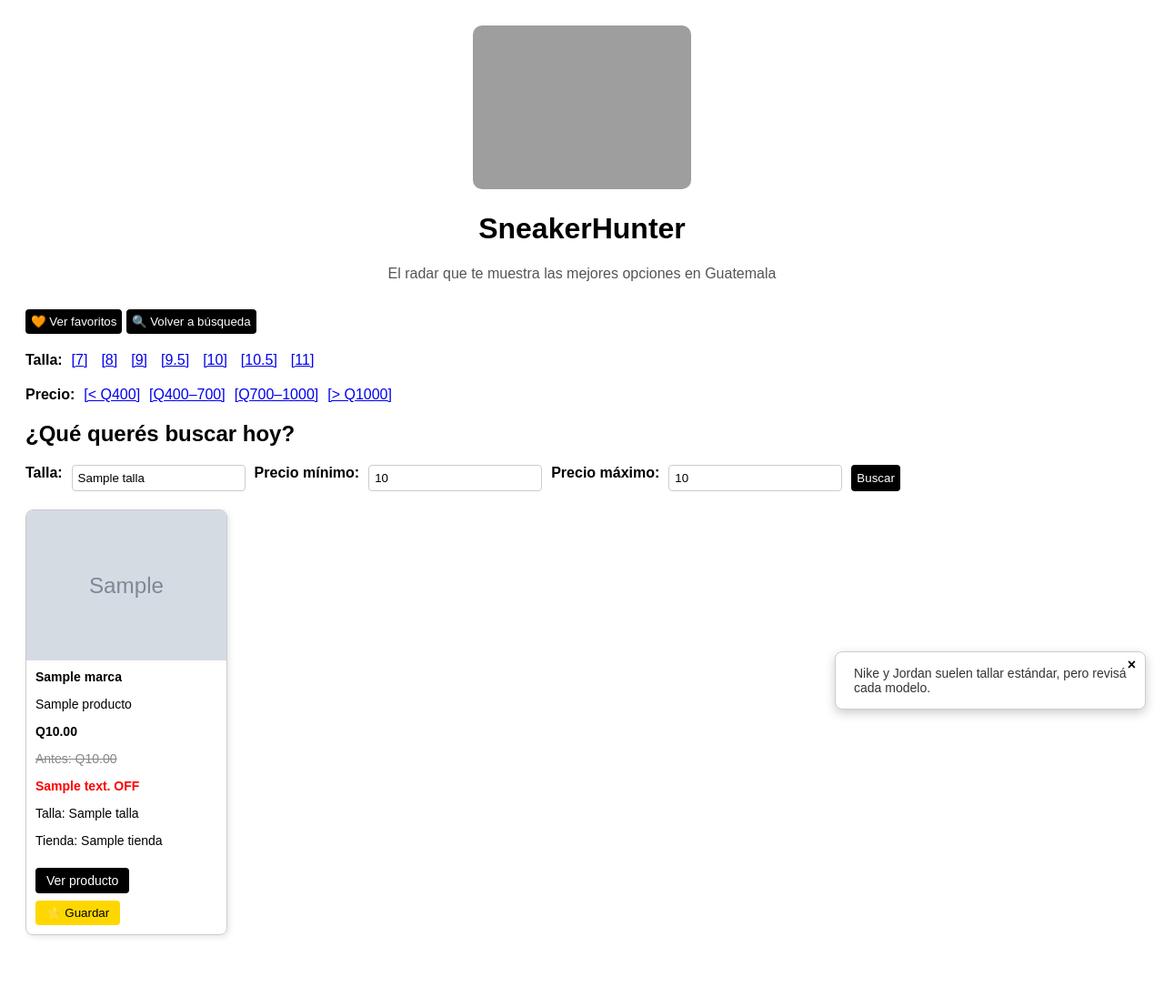
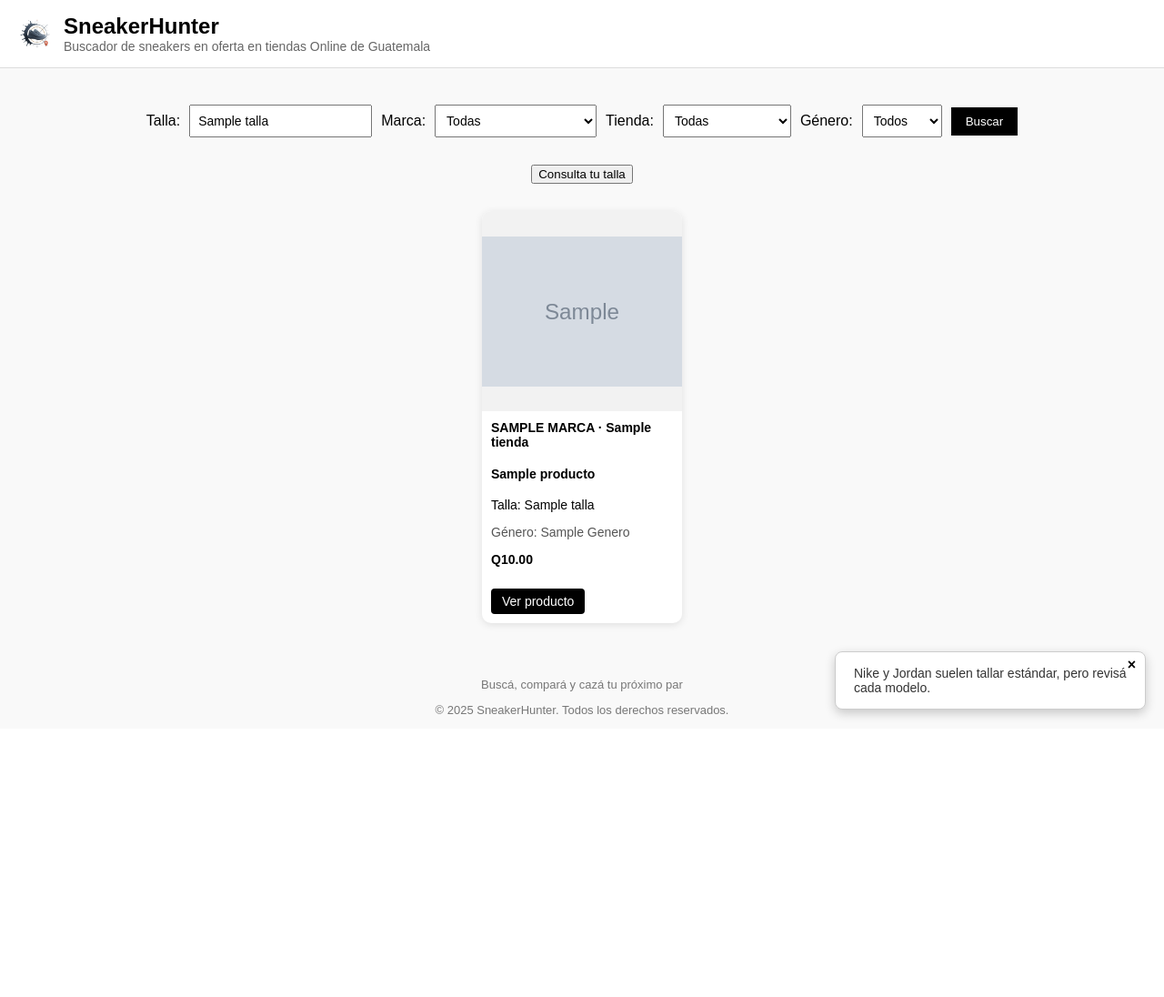
Before and after one commit to dagmuzik/meatpack-flask, a Flask app: template templates/index.html in a window 1280 px wide. Shown: the whole page at 91% size. After the commit the page ends 790 px from the top, so only its background shows below. Run offline with Flask 3, Linux system fonts and the light colour scheme; the template is opened without the code that fills it: most values are stand-ins (such as "Sample title", 1, 10 or a date in 2020); grey boxes marked "Sample" are stand-in pictures; grey boxes are pictures that could not be loaded.

Commit message:
Update index.html

```diff
--- a/templates/index.html
+++ b/templates/index.html
@@ -1,137 +1,327 @@
 <!DOCTYPE html>
-
 <html lang="es">
 <head>
-<meta charset="utf-8"/>
+  <meta charset="UTF-8" />
+  <meta name="viewport" content="width=device-width, initial-scale=1.0"/>
   <title>SneakerHunter</title>
   <style>
-    body { font-family: sans-serif; padding: 20px; background: #fff; }
-    form, .filters { display: flex; flex-wrap: wrap; gap: 10px; margin-bottom: 20px; }
-    label { font-weight: bold; }
-    input, button { padding: 6px; border-radius: 4px; border: 1px solid #ccc; }
-    button { background: black; color: white; border: none; cursor: pointer; }
-    button:hover { background: #333; }
-    .btn-tab { margin-bottom: 20px; }
-    .card-container { display: flex; flex-wrap: wrap; gap: 16px; margin-bottom: 40px; }
-    .card { width: 220px; border: 1px solid #ccc; border-radius: 8px; box-shadow: 2px 2px 6px rgba(0,0,0,0.1); overflow: hidden; display: flex; flex-direction: column; }
-    .card img { width: 100%; height: auto; max-height: 240px; object-fit: contain; }
-    .card-body { padding: 10px; font-size: 14px; }
-    .card-body h4 { margin: 0 0 6px; }
-    .card-body .original { text-decoration: line-through; color: #888; }
-    .card-body .descuento { color: red; font-weight: bold; }
-    .card-body .btn, .favorito-btn {
-      margin-top: 8px; display: inline-block; padding: 6px 12px; border-radius: 4px; text-align: center;
-      text-decoration: none; background: black; color: white;
+    body {
+      margin: 0;
+      font-family: Arial, sans-serif;
+      background-color: #f9f9f9;
     }
-    .favorito-btn { background: gold; color: black; border: none; cursor: pointer; }
-    @media (max-width: 768px) {
-      .card-container { justify-content: center; }
-      .card { width: 100%; max-width: 300px; }
+
+    header {
+      background: #fff;
+      padding: 15px 20px;
+      display: flex;
+      align-items: center;
+      border-bottom: 1px solid #ddd;
+      flex-wrap: wrap;
+    }
+
+    header img {
+      height: 40px;
+      margin-right: 10px;
+    }
+
+    .title-container {
+      display: flex;
+      flex-direction: column;
+    }
+
+    .title-container h1 {
+      margin: 0;
+      font-size: 24px;
+    }
+
+    .title-container span {
+      font-size: 14px;
+      color: #666;
+    }
+
+    main {
+      padding: 20px;
+      text-align: center;
+    }
+
+    #loader {
+      display: none;
+      margin: 20px auto;
+    }
+
+    form {
+      display: flex;
+      flex-wrap: wrap;
+      justify-content: center;
+      align-items: center;
+      gap: 10px;
+      margin-top: 20px;
+    }
+
+    form input, form select {
+      padding: 8px;
+      font-size: 14px;
+    }
+
+    form button {
+      background: #000;
+      color: white;
+      border: none;
+      padding: 8px 16px;
+      cursor: pointer;
+    }
+
+    .card-container {
+      display: flex;
+      flex-wrap: wrap;
+      gap: 20px;
+      justify-content: center;
+      margin-top: 20px;
+    }
+
+    .card {
+      width: 220px;
+      background: white;
+      border-radius: 10px;
+      box-shadow: 0 2px 8px rgba(0,0,0,0.1);
+      overflow: hidden;
+      display: flex;
+      flex-direction: column;
+    }
+
+    .card img {
+      width: 100%;
+      height: 220px;
+      object-fit: contain;
+      background: #f2f2f2;
+    }
+
+    .card-body {
+      padding: 10px;
+      font-size: 14px;
+      text-align: left;
+    }
+
+    .btn {
+      display: inline-block;
+      margin-top: 10px;
+      padding: 6px 12px;
+      background: black;
+      color: white;
+      text-align: center;
+      border-radius: 4px;
+      text-decoration: none;
+    }
+
+    footer {
+      text-align: center;
+      margin-top: 40px;
+      font-size: 13px;
+      color: #777;
+    }
+
+    #modalTallas {
+      display: none;
+      position: fixed;
+      top: 0; left: 0;
+      width: 100%; height: 100%;
+      background: rgba(0,0,0,0.7);
+      z-index: 1000;
+      justify-content: center;
+      align-items: center;
+    }
+
+    #modalTallas .contenido {
+      background: white;
+      padding: 30px 20px;
+      max-width: 90%;
+      max-height: 90%;
+      overflow-y: auto;
+      border-radius: 10px;
+      position: relative;
+      text-align: center;
+    }
+
+    #modalTallas .contenido table {
+      border-collapse: collapse;
+      margin: 10px auto 20px;
+    }
+
+    #modalTallas .contenido th, td {
+      border: 1px solid #ccc;
+      padding: 6px 10px;
+    }
+
+    #modalTallas .cerrar {
+      position: absolute;
+      top: 10px;
+      right: 20px;
+      cursor: pointer;
+      font-size: 26px;
+      font-weight: bold;
+    }
+
+    .logo-modal {
+      width: 100px;
+      margin: 0 auto 10px;
+    }
+
+    .boton-cerrar-movil {
+      display: none;
+      margin-top: 20px;
+      padding: 10px 20px;
+      background: black;
+      color: white;
+      border: none;
+      border-radius: 6px;
+      cursor: pointer;
+    }
+
+    #popup-tip {
+      display:none;
+      position:fixed;
+      bottom:20px;
+      right:20px;
+      background:white;
+      border:1px solid #ccc;
+      padding:15px 20px;
+      border-radius:8px;
+      box-shadow: 0 4px 12px rgba(0,0,0,0.2);
+      max-width: 300px;
+      z-index:9999;
+    }
+
+    @media (max-width: 600px) {
+      form {
+        flex-direction: column;
+      }
+      .boton-cerrar-movil {
+        display: inline-block;
+      }
+      #modalTallas .contenido {
+        padding: 20px 10px;
+      }
     }
   </style>
 </head>
 <body>
-<div style="text-align: center; margin-bottom: 30px;">
-<img alt="SneakerHunter Logo" src="static/img/sneakerhunter_logo_only.png" style="width: 240px; border-radius: 10px;"/>
+
+<header>
+  <img src="/static/img/sneakerhunter_logo.png" alt="Logo">
+  <div class="title-container">
     <h1>SneakerHunter</h1>
-<p style="color: #555;">El radar que te muestra las mejores opciones en Guatemala</p>
+    <span>Buscador de sneakers en oferta en tiendas Online de Guatemala</span>
   </div>
-<div class="btn-tab">
-<button onclick="mostrarFavoritos()">🧡 Ver favoritos</button>
-<button onclick="volverABusqueda()">🔍 Volver a búsqueda</button>
-</div>
-<div class="filters">
-<strong>Talla:</strong>
-  {% for t in ["7", "8", "9", "9.5", "10", "10.5", "11"] %}
-    <a href="?talla={{ t }}" style="margin-right:5px;">[{{ t }}]</a>
+</header>
+
+<main>
+  <form method="post" onsubmit="mostrarLoader()">
+    <label for="talla">Talla:</label>
+    <input type="text" name="talla" placeholder="Ej. 9.5" value="{{ talla or '' }}">
+
+    <label for="marca">Marca:</label>
+    <select name="marca">
+      <option value="">Todas</option>
+      {% for m in ['adidas', 'nike', 'vans', 'converse', 'new balance', 'puma', 'saucony', 'Stepney Workers Club'] %}
+        <option value="{{ m }}" {% if marca==m %}selected{% endif %}>{{ m.title() }}</option>
       {% endfor %}
-</div>
-<div class="filters">
-<strong>Precio:</strong>
-<a href="?min_price=0&amp;max_price=399">[&lt; Q400]</a>
-<a href="?min_price=400&amp;max_price=700">[Q400–700]</a>
-<a href="?min_price=701&amp;max_price=1000">[Q700–1000]</a>
-<a href="?min_price=1001&amp;max_price=9999">[&gt; Q1000]</a>
-</div>
-<h2>¿Qué querés buscar hoy?</h2>
-<form method="post">
-<label for="talla">Talla:</label>
-<input name="talla" placeholder="Ej. 9.5" type="text" value="{{ talla or '' }}"/>
-<label for="min_price">Precio mínimo:</label>
-<input name="min_price" step="0.01" type="number" value="{{ min_price or '' }}"/>
-<label for="max_price">Precio máximo:</label>
-<input name="max_price" step="0.01" type="number" value="{{ max_price or '' }}"/>
+    </select>
+
+    <label for="tienda">Tienda:</label>
+    <select name="tienda">
+      <option value="">Todas</option>
+      {% for t in ['Adidas', 'Kicks', 'Meatpack', 'La Grieta', 'Bitterheads', 'Premium Trendy'] %}
+        <option value="{{ t }}" {% if tienda==t %}selected{% endif %}>{{ t }}</option>
+      {% endfor %}
+    </select>
+
+    <label for="genero">Género:</label>
+    <select name="genero">
+      <option value="">Todos</option>
+      <option value="hombre">Hombre</option>
+      <option value="mujer">Mujer</option>
+      <option value="unisex">Unisex</option>
+    </select>
+
     <button type="submit">Buscar</button>
   </form>
-<div id="resultados">
+
+  <div style="margin: 30px 0;">
+    <button onclick="abrirModalTallas()">Consulta tu talla</button>
+  </div>
+
+  <img id="loader" src="/static/img/sneakerhunt.gif" alt="Cargando..." width="60">
+
+  {% if productos is not none %}
+    {% if productos|length == 0 %}
+      <p>❌ No se encontraron resultados con esos filtros</p>
+    {% else %}
       <div class="card-container">
         {% for p in productos %}
           <div class="card">
-<img alt="{{ p.nombre }}" src="{{ p.imagen }}"/>
+            <img src="{{ p.Imagen }}" alt="{{ p.Producto }}">
             <div class="card-body">
-<h4>{{ p.marca }}</h4>
-<p>{{ p.nombre }}</p>
-<p><strong>Q{{ '%.2f' | format(p.precio_final) }}</strong></p>
-          {% if p.precio_original %}
-            <p class="original">Antes: Q{{ '%.2f' | format(p.precio_original) }}</p>
+              <strong>{{ p.Marca.upper() }} · {{ p.Tienda }}</strong>
+              <h4>{{ p.Producto }}</h4>
+              <p>Talla: {{ p.Talla }}</p>
+              {% if p.get('Genero') %}
+                <p style="color: #555;">Género: {{ p.Genero|string|title }}</p>
               {% endif %}
-          {% if p.descuento %}
-            <p class="descuento">{{ p.descuento }} OFF</p>
-          {% endif %}
-          <p>Talla: {{ p.talla }}</p>
-<p>Tienda: {{ p.tienda }}</p>
-<a class="btn" href="{{ p.url }}" target="_blank">Ver producto</a>
-<button class="favorito-btn" onclick="guardarFavorito('{{ p.url }}')">⭐ Guardar</button>
+              <p><strong>Q{{ '%.2f' | format(p.Precio) }}</strong></p>
+              <a href="{{ p.URL }}" target="_blank" class="btn">Ver producto</a>
             </div>
           </div>
         {% endfor %}
       </div>
+    {% endif %}
+  {% endif %}
+</main>
+
+<footer>
+  <p>Buscá, compará y cazá tu próximo par</p>
+  <p>© 2025 SneakerHunter. Todos los derechos reservados.</p>
+</footer>
+
+<!-- Modal Tallas -->
+<div id="modalTallas">
+  <div class="contenido">
+    <span class="cerrar" onclick="cerrarModalTallas()">&times;</span>
+    <img src="/static/img/sneakerhunter_logo.png" alt="Logo" class="logo-modal">
+    <h2>Consulta tu talla</h2>
+    <p>Conversión general de tallas US a centímetros:</p>
+    <!-- ... Aquí podés seguir agregando la tabla si querés -->
+    <button class="boton-cerrar-movil" onclick="cerrarModalTallas()">Cerrar</button>
   </div>
-<div id="favoritos" style="display: none;">
-<h2>Mis favoritos</h2>
-<div class="card-container" id="cards-favoritos"></div>
 </div>
+
+<!-- Pop-up Tip -->
+<div id="popup-tip">
+  <span onclick="cerrarTip()" style="position:absolute; top:5px; right:10px; cursor:pointer; font-weight:bold;">&times;</span>
+  <p id="contenido-tip" style="margin:0; font-size:14px; color:#333;"></p>
+</div>
+
+<!-- Scripts -->
 <script>
-  function guardarFavorito(url) {
-    let favoritos = JSON.parse(localStorage.getItem('favoritos') || '[]');
-    if (!favoritos.includes(url)) {
-      favoritos.push(url);
-      localStorage.setItem('favoritos', JSON.stringify(favoritos));
-      alert("Producto guardado como favorito");
-    } else {
-      alert("Ya está en favoritos");
-    }
+  function mostrarLoader() {
+    document.getElementById("loader").style.display = "block";
   }
 
-  function mostrarFavoritos() {
-    let favoritos = JSON.parse(localStorage.getItem('favoritos') || '[]');
-    if (!favoritos.length) {
-      alert("No tenés productos guardados.");
-      return;
+  function abrirModalTallas() {
+    document.getElementById("modalTallas").style.display = "flex";
   }
 
-    document.getElementById("resultados").style.display = "none";
-    document.getElementById("favoritos").style.display = "block";
-
-    let contenedor = document.getElementById("cards-favoritos");
-    contenedor.innerHTML = favoritos.map(url => `
-      <div class="card">
-        <img src="https://via.placeholder.com/220x200?text=Sneaker" alt="Favorito">
-        <div class="card-body">
-          <h4>Favorito</h4>
-          <p><a href="${url}" target="_blank" class="btn">Ver producto</a></p>
-        </div>
-      </div>
-    `).join('');
+  function cerrarModalTallas() {
+    document.getElementById("modalTallas").style.display = "none";
   }
 
-  function volverABusqueda() {
-    document.getElementById("favoritos").style.display = "none";
-    document.getElementById("resultados").style.display = "block";
+  function cerrarTip() {
+    document.getElementById('popup-tip').style.display = 'none';
+    sessionStorage.setItem('tipCerrado', '1');
   }
-</script>
-<div id="popup-tip" style="display:none; position:fixed; bottom:20px; right:20px; background:white; border:1px solid #ccc; padding:15px 20px; border-radius:8px; box-shadow: 0 4px 12px rgba(0,0,0,0.2); max-width: 300px; z-index:9999;"><span onclick="cerrarTip()" style="position:absolute; top:5px; right:10px; cursor:pointer; font-weight:bold;">×</span><p id="contenido-tip" style="margin:0; font-size:14px; color:#333;"></p></div><script>
-// Tips aleatorios y recordatorio de talla
+
+  window.addEventListener('DOMContentLoaded', function () {
+    // Tip aleatorio
     const tips = [
       "¿Sabías que los New Balance suelen tallar media talla más grande?",
       "Tip: Los adidas Forum suelen ser ajustados, mejor media talla arriba.",
@@ -140,34 +330,28 @@ const tips = [
       "¿Comprás sin probar? Verificá la equivalencia en CM, no solo US."
     ];
 
-window.addEventListener('DOMContentLoaded', function () {
-  // Mostrar tip aleatorio si no se cerró antes
     if (!sessionStorage.getItem('tipCerrado')) {
       setTimeout(() => {
-      const randomTip = tips[Math.floor(Math.random() * tips.length)];
-      document.getElementById('contenido-tip').textContent = randomTip;
+        const tip = tips[Math.floor(Math.random() * tips.length)];
+        document.getElementById('contenido-tip').textContent = tip;
         document.getElementById('popup-tip').style.display = 'block';
       }, 5000);
     }
 
-  // Autocompletar talla desde cookie
+    // Cookie para talla
     const tallaInput = document.querySelector("input[name='talla']");
     const tallaCookie = document.cookie.split("; ").find(row => row.startsWith("talla="));
     if (tallaInput && tallaCookie) {
       tallaInput.value = decodeURIComponent(tallaCookie.split("=")[1]);
     }
 
-  // Guardar cookie cuando cambia la talla
     if (tallaInput) {
       tallaInput.addEventListener("change", function () {
         document.cookie = "talla=" + encodeURIComponent(tallaInput.value) + "; path=/; max-age=" + 60*60*24*30;
       });
     }
   });
+</script>
 
-function cerrarTip() {
-  document.getElementById('popup-tip').style.display = 'none';
-  sessionStorage.setItem('tipCerrado', '1');
-}
-</script></body>
+</body>
 </html>
```
Lines whose indentation alone changed are shown as unchanged.
